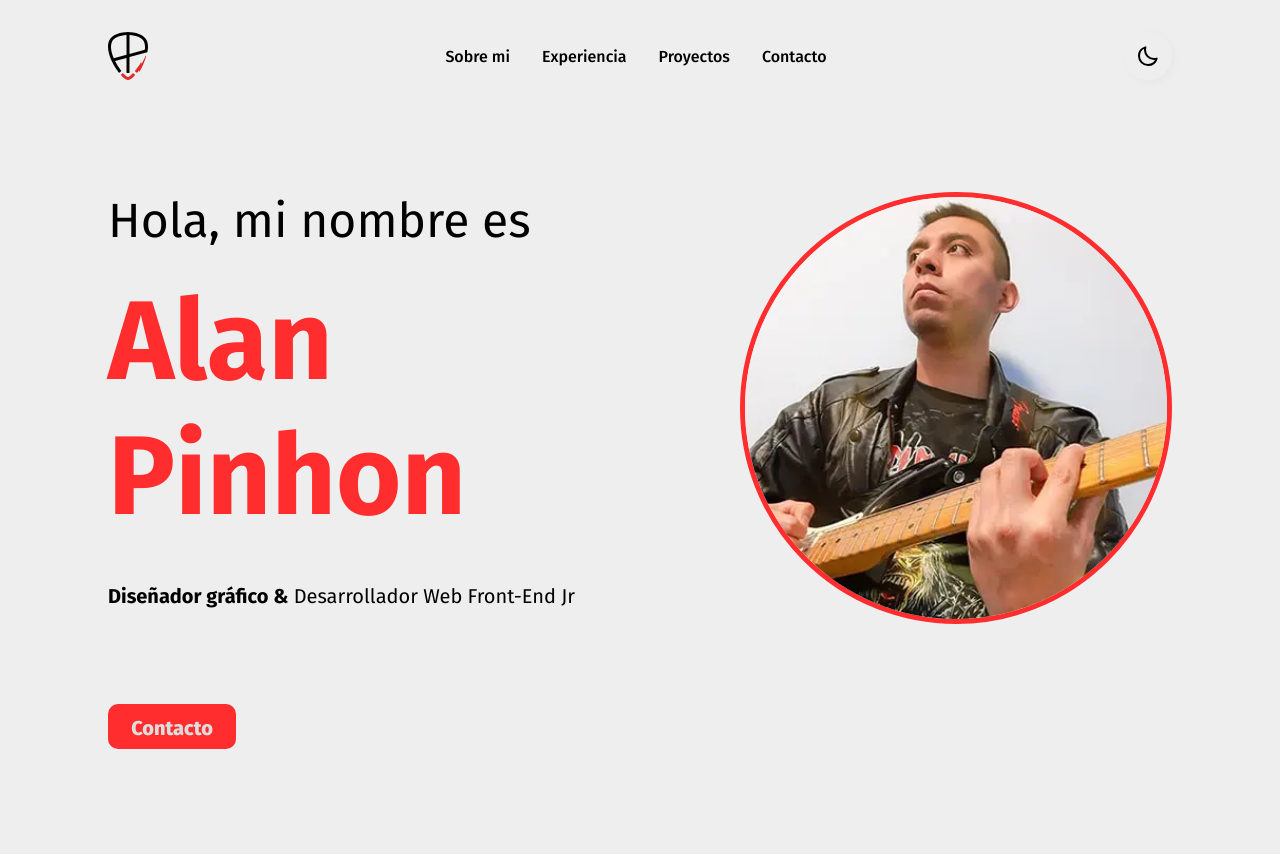
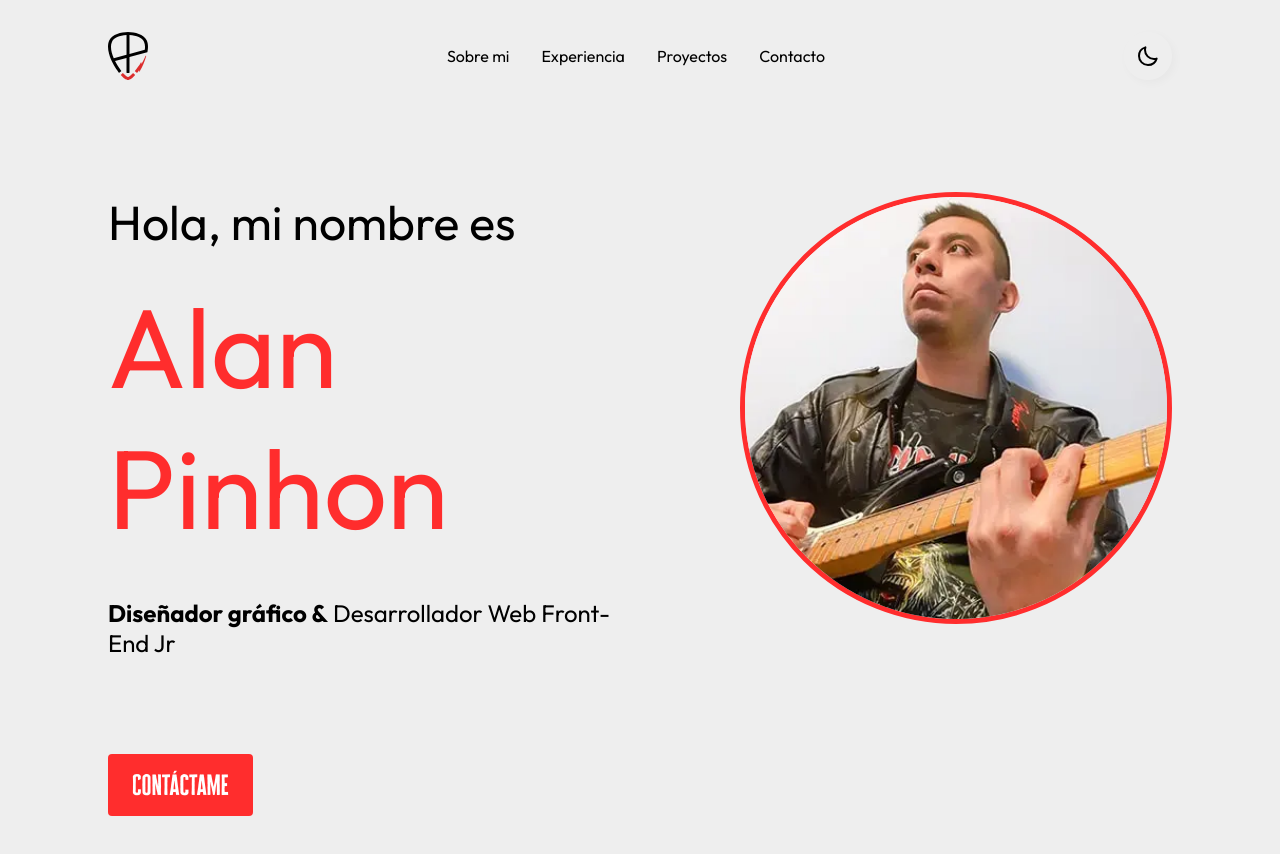
Before and after one commit to AlanPinhon/ap-portfolio, a React (Vite) app: page / in a window 1280 px wide. Shown: the top 854 px of the page. Before the commit the page ends 829 px from the top, so only its background shows below. Built offline with nearby package versions, Linux system fonts and the light colour scheme.

Commit message:
style: fonts are updated to cheddar sans and outfit

```diff
--- a/index.html
+++ b/index.html
@@ -5,9 +5,6 @@
     <link rel="icon" type="image/svg+xml" href="src/assets/img/ap-logos/logo-ap-1.svg" />
     <link rel="icon" type="image/svg+xml" href="src/assets/img/ap-logos/logo-ap-2.svg" media="(prefers-color-scheme: dark)"/>
     <meta name="viewport" content="width=device-width, initial-scale=1.0" />
-    <link rel="preconnect" href="https://fonts.googleapis.com">
-    <link rel="preconnect" href="https://fonts.gstatic.com" crossorigin>
-    <link href="https://fonts.googleapis.com/css2?family=Fira+Sans:wght@100;200;300;400;500;600;700;800;900&display=swap" rel="stylesheet">
     <title>Portafolio Alan Piñón</title>
   </head>
   <body>
--- /dev/null
+++ b/src/assets/fonts/fonts.css
@@ -0,0 +1,48 @@
+@font-face {
+  font-family: 'Cheddar Gothic';
+  src: url('./cheddar-gothic/CheddarGothic-Sans.otf') format('opentype');
+  font-weight: normal;
+  font-style: normal;
+}
+
+@font-face {
+  font-family: 'Cheddar Gothic';
+  src: url('./cheddar-gothic/CheddarGothic-SansItalic.otf') format('opentype');
+  font-weight: normal;
+  font-style: italic;
+}
+
+@font-face {
+  font-family: 'Outfit';
+  src: url('./outfit/Outfit-Light.ttf') format('truetype');
+  font-weight: 300;
+  font-style: normal;
+}
+
+@font-face {
+  font-family: 'Outfit';
+  src: url('./outfit/Outfit-Regular.ttf') format('truetype');
+  font-weight: 400;
+  font-style: normal;
+}
+
+@font-face {
+  font-family: 'Outfit';
+  src: url('./outfit/Outfit-SemiBold.ttf') format('truetype');
+  font-weight: 500;
+  font-style: normal;
+}
+
+@font-face {
+  font-family: 'Outfit';
+  src: url('./outfit/Outfit-SemiBold.ttf') format('truetype');
+  font-weight: 600;
+  font-style: normal;
+}
+
+@font-face {
+  font-family: 'Outfit';
+  src: url('./outfit/Outfit-Bold.ttf') format('truetype');
+  font-weight: 700;
+  font-style: normal;
+}
--- a/src/components/ContactButton/ContactButton.tsx
+++ b/src/components/ContactButton/ContactButton.tsx
@@ -1,5 +1,5 @@
 import './ContactButtonStyles.css';
 
 export const ContactButton = () => (
-  <a className="contact-btn" href="mailto:alanpinon32@gmail.com"> Contacto </a>
+  <a className="contact-btn" href="mailto:alanpinon32@gmail.com"> Contáctame </a>
 )
--- a/src/components/ContactButton/ContactButtonStyles.css
+++ b/src/components/ContactButton/ContactButtonStyles.css
@@ -1,18 +1,17 @@
 .contact-btn {
-  width: 8rem;
-  height: 2.8rem;
-  line-height: 3rem;
+  padding: 1rem 1.5rem;
   text-align: center;
   text-decoration: none;
+  font-family: var(--cheddar-font);
   font-size: var(--hero-text-size);
-  font-weight: var(--fira-extrabold);
-  border-radius: var(--radius-contact-button);
+  font-weight: var(--cheddar-regular);
+  border-radius: 4px;
   background-color: var(--rock-red);
-  color: var(--text-button-color);
+  color: var(--main-white);
   cursor: pointer;
   transition: .2s ease-in-out;
 
   &:hover {
-    background-color: var(--hover-background-btn);
+    background-color: #FF8C8C;
   }
 }
--- a/src/index.css
+++ b/src/index.css
@@ -1,3 +1,5 @@
+@import './assets/fonts/fonts.css';
+
 :root {
   /* Main Colors */
   --main-black: #000;
@@ -19,27 +21,22 @@
   --menu-background: var(--soft-gray);
   --secondary-text-color: var(--light-gray);
   --shadow: 3px 3px 10px rgba(0, 0, 0, .03);
-
   --contact-background-color: var(--main-black);
   --contact-text-color: var(--light-gray);
-  /* Contact Button */
-  --hover-background-btn: #fb6b6b;
-  --radius-contact-button: 10px;
-  --text-button-color: var(--light-gray);
+
   /* Font Props */
-  --fira-font: 'Fira Sans', sans-serif;;
-  --fira-thin: 100;
-  --fira-extra-light: 200;
-  --fira-light: 300;
-  --fira-regular: 400;
-  --fira-medium: 500;
-  --fira-semi-bold: 600;
-  --fira-bold: 700;
-  --fira-extrabold: 800;
-  --fira-black: 900;
+  --cheddar-font: 'Cheddar Gothic';
+  --outfit-font: 'Outfit';
+  --cheddar-regular: normal;
+  --cheddar-italic: italic;
+  --outfit-light: 300;
+  --outfit-regular: 400;
+  --outfit-medium: 500;
+  --outfit-semi-bold: 600;
+  --outfit-bold: 700;
   --title-size: 7rem;
   --subtitle-size: 3rem;
-  --hero-text-size: 1.25rem;
+  --hero-text-size: 1.5rem;
   --paragraph-size: 1rem;
   --links-size: 1rem;
 }
@@ -58,7 +55,7 @@
 }
 
 *{
-  font-family: var(--fira-font);
+  font-family: var(--outfit-font);
   margin: 0;
   padding: 0;
   box-sizing: border-box;
```
Also changed, not shown: src/assets/fonts/cheddar-gothic/CheddarGothic-Sans.otf (renamed from src/assets/fonts/cheedar-gothic/CheddarGothic-Sans.otf), src/assets/fonts/cheddar-gothic/CheddarGothic-SansItalic.otf (renamed from src/assets/fonts/cheedar-gothic/CheddarGothic-SansItalic.otf).
